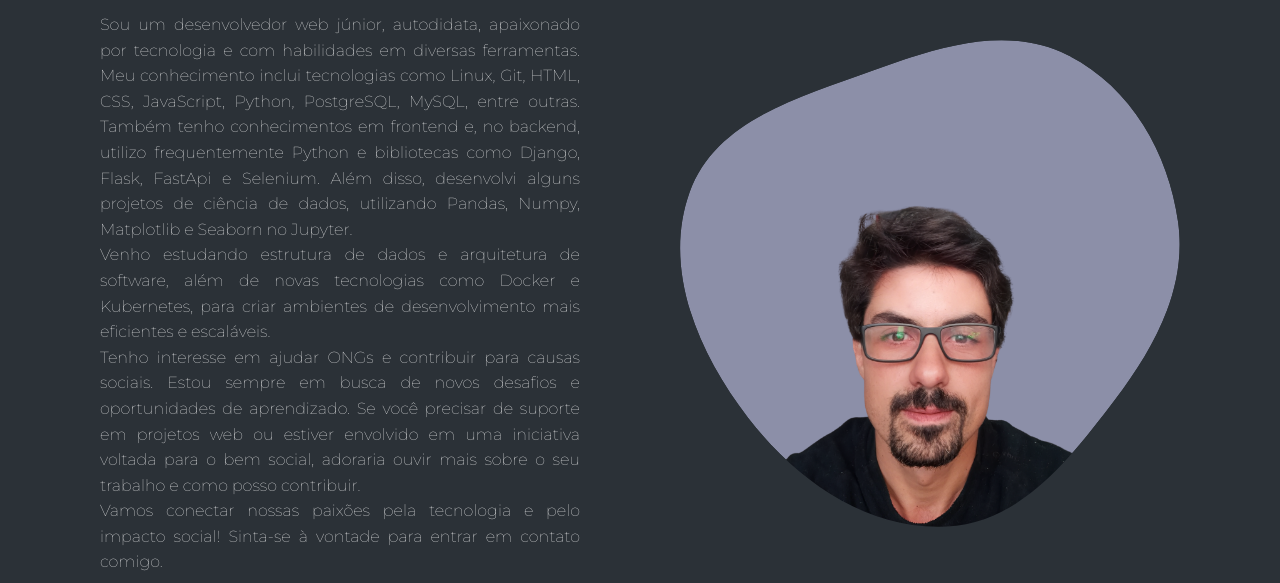
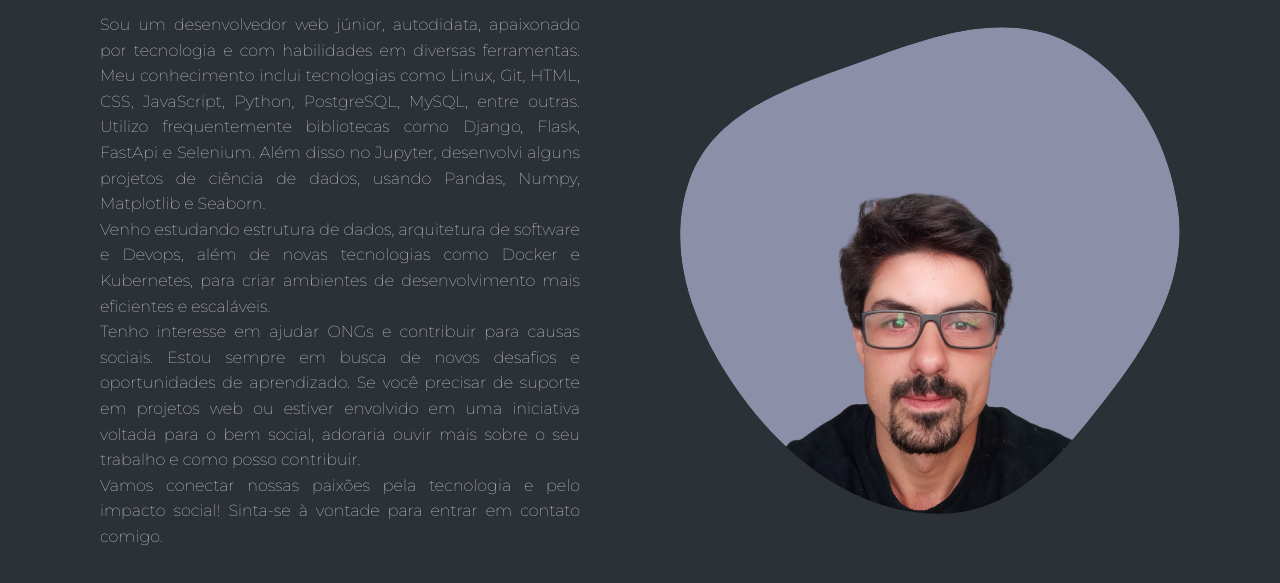
Before and after one commit to LeonardoBaptista-dev/website, a plain HTML site: page homepage/index.html in a window 1280 px wide. Shown: the part 198-781 px from the top of the page. Drawn offline with Linux system fonts and the light colour scheme.

Commit message:
8 commit site novo

```diff
--- a/homepage/index.html
+++ b/homepage/index.html
@@ -60,9 +60,9 @@
             <span class="intro__position">Desenvolvedor Python Junior</span>
             <p class="intro__text">
 
-              Sou um desenvolvedor web júnior, autodidata, apaixonado por tecnologia e com habilidades em diversas ferramentas. Meu conhecimento inclui tecnologias como Linux, Git, HTML, CSS, JavaScript, Python, PostgreSQL, MySQL, entre outras. Também tenho conhecimentos em frontend e, no backend, utilizo frequentemente Python e bibliotecas como Django, Flask, FastApi e Selenium. Além disso, desenvolvi alguns projetos de ciência de dados, utilizando Pandas, Numpy, Matplotlib e Seaborn no Jupyter.
+              Sou um desenvolvedor web júnior, autodidata, apaixonado por tecnologia e com habilidades em diversas ferramentas. Meu conhecimento inclui tecnologias como Linux, Git, HTML, CSS, JavaScript, Python, PostgreSQL, MySQL, entre outras. Utilizo frequentemente bibliotecas como Django, Flask, FastApi e Selenium. Além disso no Jupyter, desenvolvi alguns projetos de ciência de dados, usando Pandas, Numpy, Matplotlib e Seaborn.
               <br>
-              Venho estudando estrutura de dados e arquitetura de software, além de novas tecnologias como Docker e Kubernetes, para criar ambientes de desenvolvimento mais eficientes e escaláveis.
+              Venho estudando estrutura de dados, arquitetura de software e Devops, além de novas tecnologias como Docker e Kubernetes, para criar ambientes de desenvolvimento mais eficientes e escaláveis.
               <br>
               Tenho interesse em ajudar ONGs e contribuir para causas sociais. Estou sempre em busca de novos desafios e oportunidades de aprendizado. Se você precisar de suporte em projetos web ou estiver envolvido em uma iniciativa voltada para o bem social, adoraria ouvir mais sobre o seu trabalho e como posso contribuir.
               <br>
```
